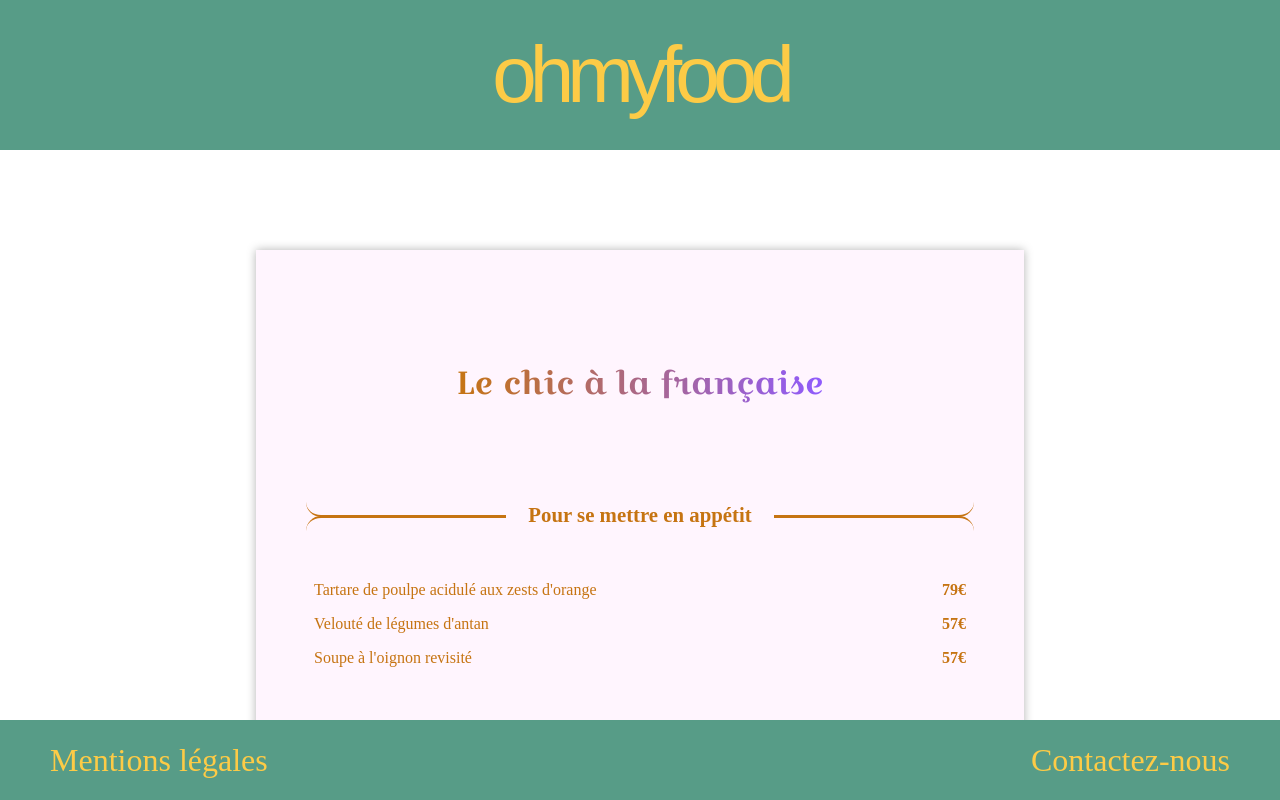
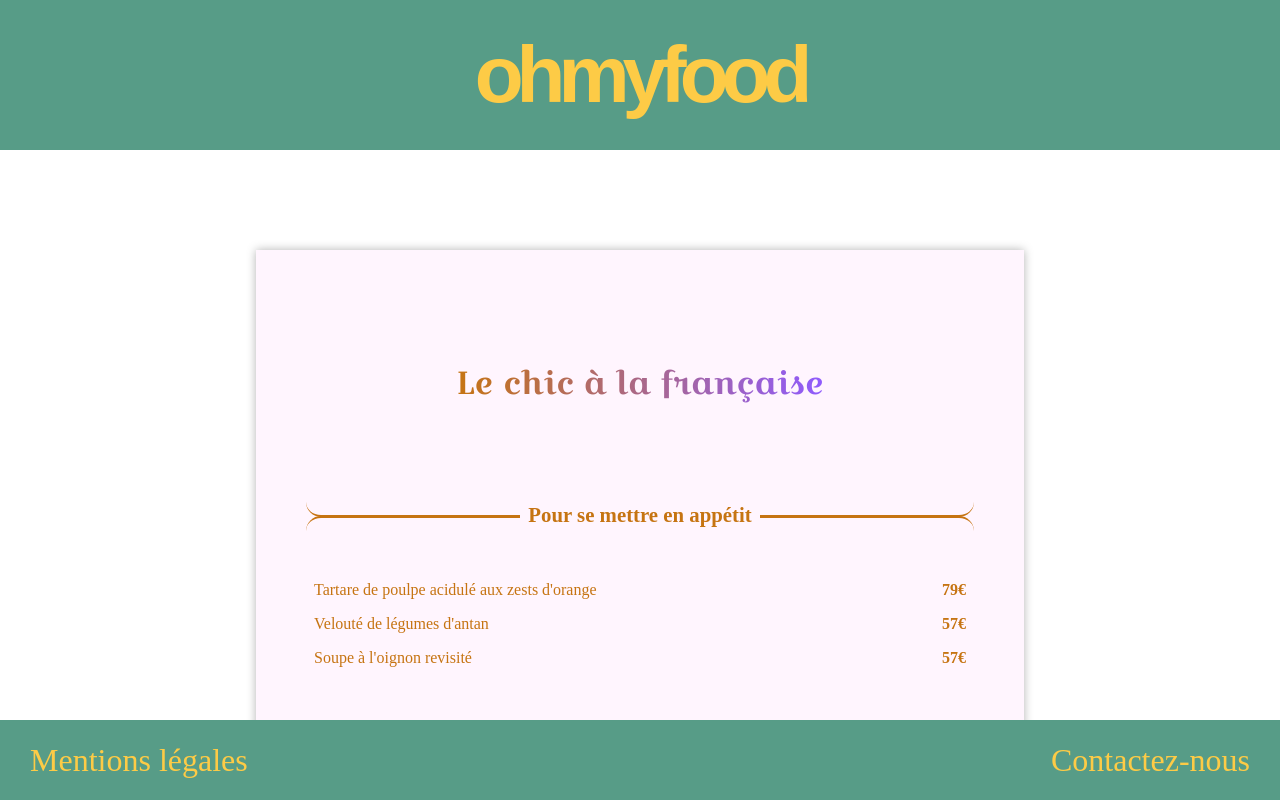
Before and after one commit to wilodorico/ohmyfood, a website: page menus/chic/chic.html in a window 1280 px wide. Shown: the top 800 px of the page. Drawn offline with Linux system fonts and the light colour scheme.

Commit message:
ajustement des width sur .titre de chaque menu, header en bold et clickable

```diff
--- a/menus/chic/chic.html
+++ b/menus/chic/chic.html
@@ -8,8 +8,9 @@
 </head>
 <body>
     <header class="header">
-        <a href="https://facodeur.github.io/OC-DW-P3/" class="header header__heading">
-            <h1>ohmyfood</h1></a>
+        <a href="https://facodeur.github.io/OC-DW-P3/">
+            <h1 class="header__heading">ohmyfood</h1>
+        </a>
     </header>
 
     <main class="menu">
--- a/sass/base/_base.scss
+++ b/sass/base/_base.scss
@@ -12,6 +12,10 @@ a {
     text-decoration: none;
 }
 
+h2 {
+    text-align: center;
+}
+
 p {
     margin: 8px;
     font-size: 1rem;
--- a/sass/components/_menu-chic.scss
+++ b/sass/components/_menu-chic.scss
@@ -36,7 +36,7 @@
         position: relative;
         top: -45px;
         font-size: 1.5rem;
-        width: 40%;
+        width: 240px;
         margin: auto;
         @include ajust-titre ($chic-back-color);
         &--sousligne-entree {
--- a/sass/components/_menu-delice.scss
+++ b/sass/components/_menu-delice.scss
@@ -22,7 +22,7 @@
     .titre {
         position: relative;
         top: -18px;
-        width: 40%;
+        width: 240px;
         margin: auto;
         font-size: 1.1rem;
 
--- a/sass/components/_menu-note.scss
+++ b/sass/components/_menu-note.scss
@@ -19,7 +19,7 @@
     }
     .titre {
         font-size: 1.4rem;
-        width: 35%;
+        width: 220px;
         margin: auto;
         margin-top: -25px;
         @include ajust-titre ($note-back-color);
--- a/sass/components/_menu-palette.scss
+++ b/sass/components/_menu-palette.scss
@@ -19,7 +19,7 @@
         @include sep-palette;
     }
     .titre {
-        width: 35%;
+        width: 200px;
         margin: auto;
         margin-top: -19px;
         font-size: 1.1rem;
--- a/sass/layouts/_footer.scss
+++ b/sass/layouts/_footer.scss
@@ -17,5 +17,10 @@
             animation-timing-function: linear;
         }
     }
-
+    @media #{$small-screen} {
+        justify-content: space-around;
+        a {
+            margin: 0;
+        }
+    }
 }
--- a/sass/utils/_mixins.scss
+++ b/sass/utils/_mixins.scss
@@ -14,10 +14,11 @@
     display: flex;
     flex-direction: column;
     align-items: center;
-    background: $color;
     width: 60%;
+    min-width: 450px;
     margin: 50px;
     padding: 80px 50px;
+    background: $color;
 }
 
 @mixin ajust-titre ($color: transparent){
@@ -34,7 +35,7 @@
     display: flex;
     justify-content: center;
     align-items: center;
-    margin: 50px;
+    margin: 0 30px;
     font-size: 2rem;
 }
 
--- a/sass/utils/_variables.scss
+++ b/sass/utils/_variables.scss
@@ -45,4 +45,5 @@ $palette-font: 'kaushan_scriptregular', Helvetica, Arial, sans-serif;
 $menu-font: 'worstveld_slingregular', Helvetica, Arial, sans-serif;
 
 //Media-queries
-$small-screen: "screen and (max-width: 540px)";
+$small-screen: "screen and (max-width: 620px)";
+$x-small-screen : "screen and (max-width: 450px)";
```
Also changed, not shown: index.html (+3 -1 lines), menus/delice/delice.html (+3 -2 lines), menus/note/note.html (+3 -2 lines), menus/palette/palette.html (+3 -2 lines), css/style.css, 1 other file.
